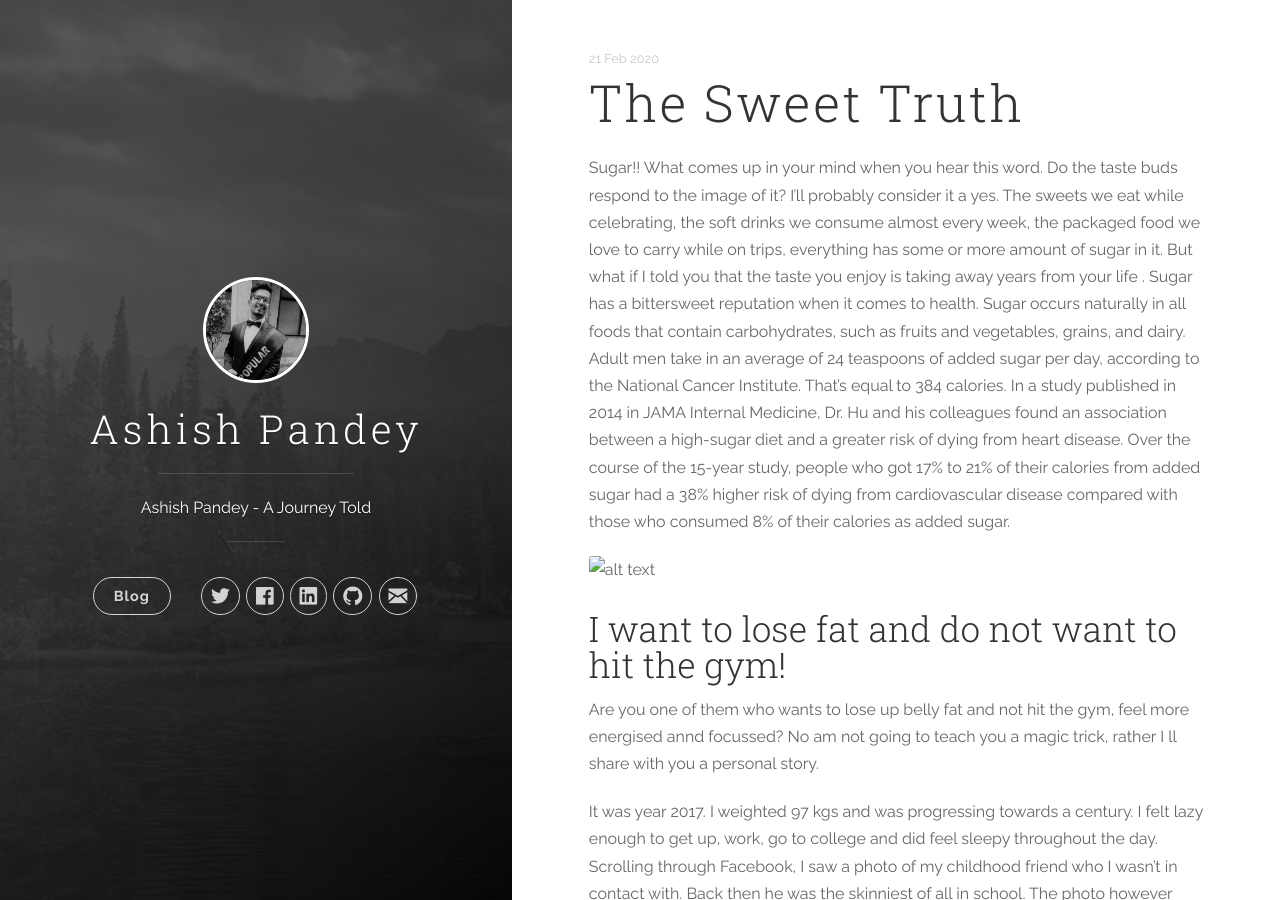
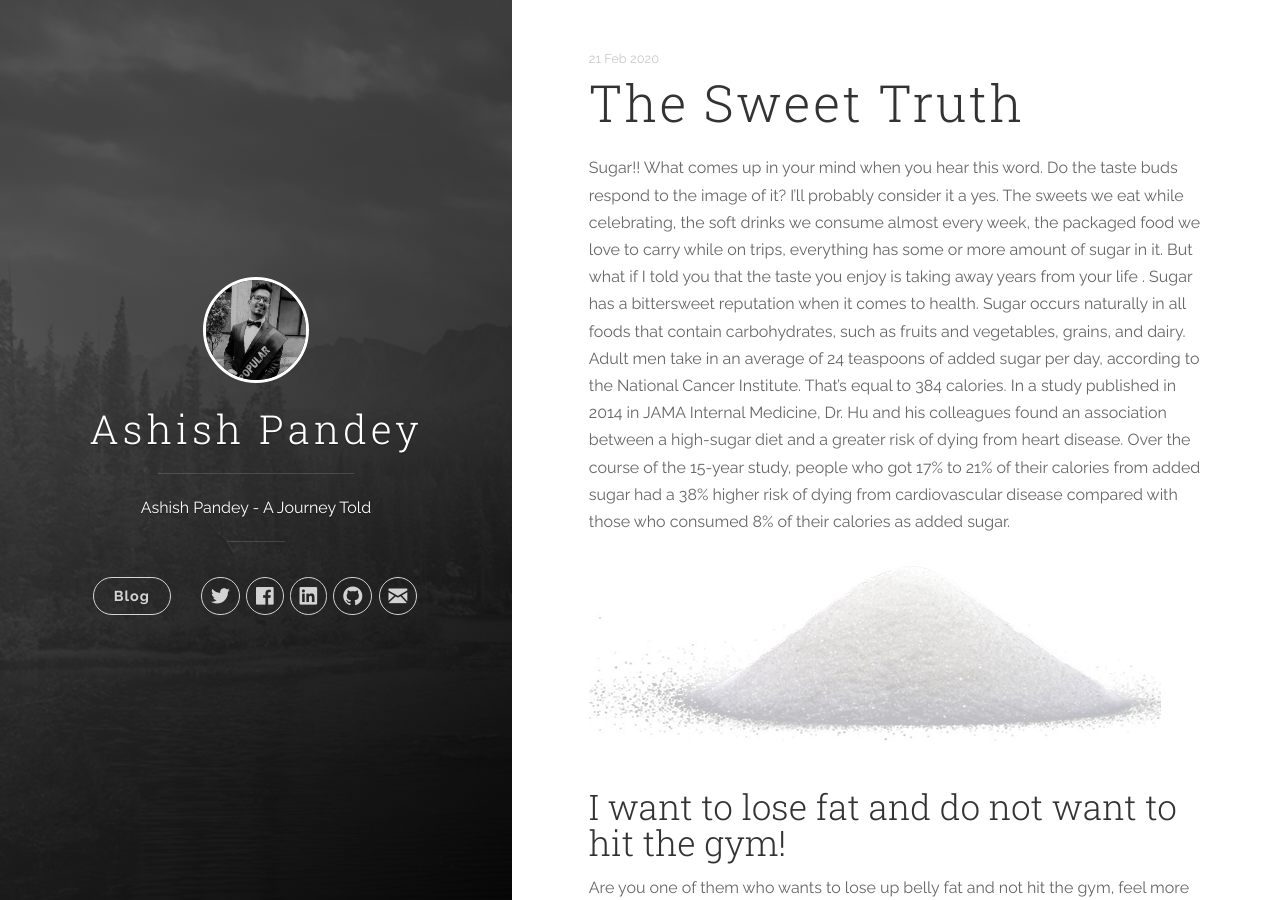
Before and after one commit to ashish482/ashish.github.io, a Jekyll site: the page built from _posts/2019-05-05-The_Sweetest_Truth.markdown, in a window 1280 px wide and 900 px high. Built offline with Jekyll 4.4.1, drawn with Linux system fonts in a browser that asks for light colours; comment, search, counter and statistics services are not loaded.

Commit message:
Adding Image

```diff
--- a/_posts/2019-05-05-The_Sweetest_Truth.markdown
+++ b/_posts/2019-05-05-The_Sweetest_Truth.markdown
@@ -6,7 +6,7 @@ categories: [jekyll]
 ---
 Sugar!! What comes up in your mind when you hear this word. Do the taste buds respond to the image of it? I'll probably consider it a yes. The sweets we eat while celebrating, the soft drinks we consume almost every week, the packaged food we love to carry while on trips, everything has some or more amount of sugar in it. But what if I told you that the taste you enjoy is taking away years from your life . Sugar has a bittersweet reputation when it comes to health. Sugar occurs naturally in all foods that contain carbohydrates, such as fruits and vegetables, grains, and dairy. Adult men take in an average of 24 teaspoons of added sugar per day, according to the National Cancer Institute. That's equal to 384 calories. In a study published in 2014 in JAMA Internal Medicine, Dr. Hu and his colleagues found an association between a high-sugar diet and a greater risk of dying from heart disease. Over the course of the 15-year study, people who got 17% to 21% of their calories from added sugar had a 38% higher risk of dying from cardiovascular disease compared with those who consumed 8% of their calories as added sugar.
 
-![alt text](images/sugar.png)
+![alt text](https://ashish482.github.io/images/sugar.png)
 
 ## I want to lose fat and do not want to hit the gym!
 Are you one of them who wants to lose up belly fat and not hit the gym, feel more energised annd focussed? No am not going to teach you a magic trick, rather I ll share with you a personal story.
```
Also changed, not shown: images/sugar.png (added).
